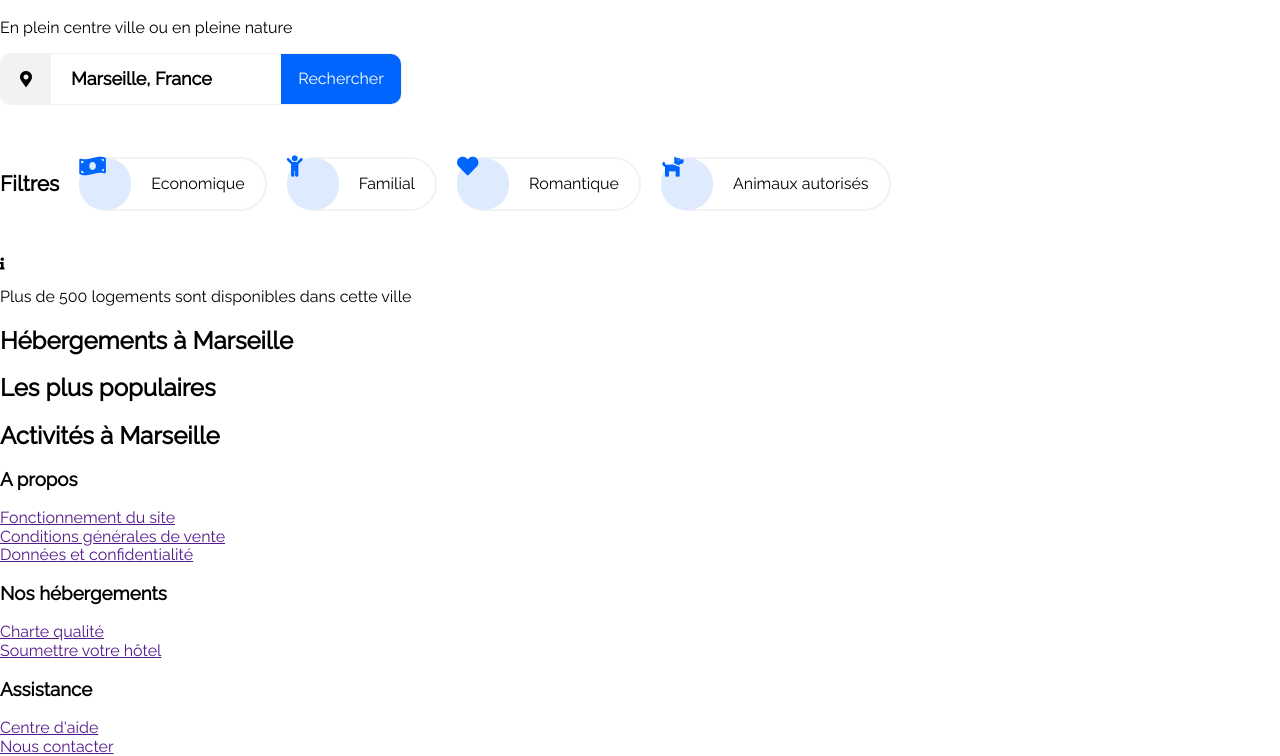
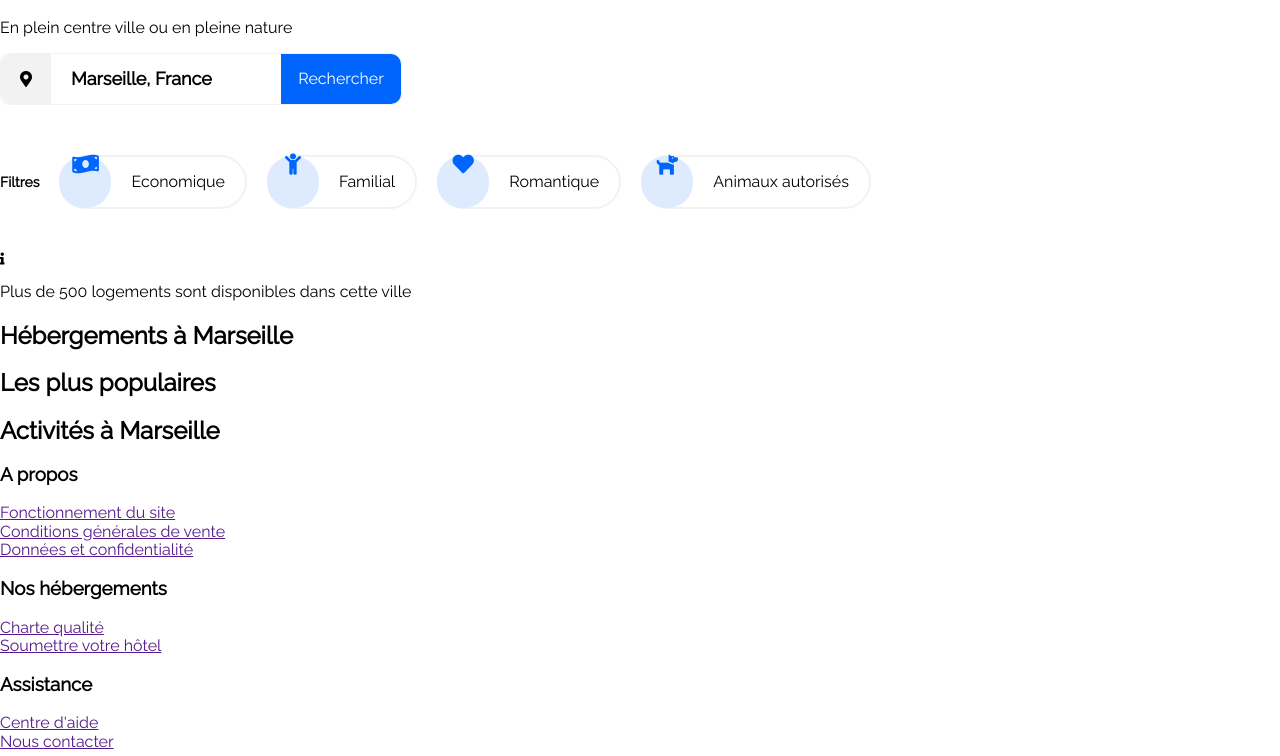
Before and after one commit to Krock13/booki, a plain HTML site: page index.html in a window 1280 px wide. Shown: the part 160-916 px from the top of the page. Drawn offline with Linux system fonts and the light colour scheme.

Commit message:
code cleanup

```diff
--- a/css/styles.css
+++ b/css/styles.css
@@ -4,6 +4,26 @@ html,
 body {
   font-family: Raleway, Arial, Helvetica, sans-serif;
 }
+
+.display-center{
+    display: flex;
+    justify-content: center;
+    align-items: center;
+}
+
+.display-between{
+    display: flex;
+    justify-content: space-between;
+    align-items: center;
+}
+
+.display-around{
+    display: flex;
+    justify-content: space-around;
+    align-items: center;
+}
+
+
 
 /* MENU */
 
@@ -13,9 +33,6 @@ body {
 }
 
 .navigation{
-    display: flex;
-    justify-content: space-between;
-    align-items: center;
     margin-right: 100px;
 }
 
@@ -54,16 +71,10 @@ header h1{
     width: 400px;
     border-radius: 10px;
     border: 0.5px solid #f2f2f2;
-    display: flex;
-    justify-content: center;
-    align-items: center;
 }
 
 .icon_map{
     background-color: #f2f2f2;
-    display: flex;
-    justify-content: center;
-    align-items: center;
     height: 50px;
     width: 50px;
     border-radius: 10px 0 0 10px;
@@ -75,18 +86,12 @@ header h1{
     font-size: 18px;
     color: black;
     font-weight: bold;
-    display: flex;
-    justify-content: center;
-    align-items: center;
     border: none;
     padding-left: 20px;
 }
 
 .search_button{
     background-color: #0065fc;
-    display: flex;
-    justify-content: center;
-    align-items: center;
     height: 50px;
     width: 120px;
     color: white;
@@ -112,15 +117,24 @@ header h1{
     margin-bottom: 40px;
 }
 
-.filters_title{
+header h2{
     margin-right: 20px;
     font-size: 14px;
 }
 
+.filters p{
+    height: 50px;
+    padding-left: 20px;
+    padding-right: 20px;
+    border-radius: 0 25px 25px 0;
+    padding-top: 32px;
+}
+
+.icon-center{
+    text-align: center;
+}
+
 .economic{
-    display: flex;
-    justify-content: space-between;
-    align-items: center;
     border: 2px solid #f2f2f2;
     height: 50px;
     border-radius: 30px;
@@ -129,9 +143,6 @@ header h1{
 
 .fa-money-bill-wave{
     color: #0065fc;
-    display: flex;
-    justify-content: center;
-    align-items: center;
     margin-left: -2px;
     border-radius: 25px;
     width: 52px;
@@ -139,20 +150,7 @@ header h1{
     background-color: #deebff;
 }
 
-.economic_text{
-    height: 50px;
-    padding-left: 20px;
-    padding-right: 20px;
-    border-radius: 0 25px 25px 0;
-    display: flex;
-    justify-content: center;
-    align-items: center;
-}
-
 .family{
-    display: flex;
-    justify-content: space-between;
-    align-items: center;
     border: 2px solid #f2f2f2;
     height: 50px;
     border-radius: 30px;
@@ -161,9 +159,6 @@ header h1{
 
 .fa-child{
     color: #0065fc;
-    display: flex;
-    justify-content: center;
-    align-items: center;
     margin-left: -2px;
     border-radius: 25px;
     width: 52px;
@@ -171,20 +166,7 @@ header h1{
     background-color: #deebff;
 }
 
-.family_text{
-    height: 50px;
-    padding-left: 20px;
-    padding-right: 20px;
-    border-radius: 0 25px 25px 0;
-    display: flex;
-    justify-content: center;
-    align-items: center;
-}
-
 .romance{
-    display: flex;
-    justify-content: space-between;
-    align-items: center;
     border: 2px solid #f2f2f2;
     height: 50px;
     border-radius: 30px;
@@ -193,9 +175,6 @@ header h1{
 
 .fa-heart{
     color: #0065fc;
-    display: flex;
-    justify-content: center;
-    align-items: center;
     margin-left: -2px;
     border-radius: 25px;
     width: 52px;
@@ -203,20 +182,7 @@ header h1{
     background-color: #deebff;
 }
 
-.romance_text{
-    height: 50px;
-    padding-left: 20px;
-    padding-right: 20px;
-    border-radius: 0 25px 25px 0;
-    display: flex;
-    justify-content: center;
-    align-items: center;
-}
-
 .pets{
-    display: flex;
-    justify-content: space-between;
-    align-items: center;
     border: 2px solid #f2f2f2;
     height: 50px;
     border-radius: 30px;
@@ -225,9 +191,6 @@ header h1{
 
 .fa-dog{
     color: #0065fc;
-    display: flex;
-    justify-content: center;
-    align-items: center;
     margin-left: -2px;
     border-radius: 25px;
     width: 52px;
@@ -235,15 +198,6 @@ header h1{
     background-color: #deebff;
 }
 
-.pets_text{
-    height: 50px;
-    padding-left: 20px;
-    padding-right: 20px;
-    border-radius: 0 25px 25px 0;
-    display: flex;
-    justify-content: center;
-    align-items: center;
-}
 
 
 
--- a/index.html
+++ b/index.html
@@ -10,7 +10,8 @@
 		<title>Booki</title>
 	</head>
 	<body>
-		<nav class="navigation">
+		<header>
+			<nav class="navigation display-between">
 				<div>
 					<img class="logo" src="/images/logo/Booki@3x.png" alt="logo Booki" />
 				</div>
@@ -19,46 +20,41 @@
 					<a class="item2" href="#activites">Activités</a>
 				</div>
 			</nav>
-		<header>
 			<h1>Trouvez votre hébergement pour des vacances de rêve</h1>
 			<p>En plein centre ville ou en pleine nature</p>
-			<div class="search_bar">
-				<div class="icon_map">
+			<div class="search_bar display-center">
+				<div class="icon_map display-center">
 					<i class="fas fa-map-marker-alt"></i>
 				</div>
 				<div>
-					<input class="text_bar" type="search" value="Marseille, France"/>
+					<input class="text_bar display-center" type="search" value="Marseille, France"/>
 				</div>
-				<div class="search_button">
+				<div class="search_button display-center">
 					<span class="desktop">Rechercher</span>
 					<span class="mobile"><i class="fas fa-search"></i></span>
 				</div>
 			</div>
 			<div class="filters">
-				<div class="filters_title">
 				<h2>Filtres</h2>
+				<div class="economic display-between">
+					<i class="fas fa-money-bill-wave fa-lg icon-center"></i>
+					<p>Economique</p>
 				</div>
-					<div class="economic">
-						<i class="fas fa-money-bill-wave fa-lg"></i>
-						<div class="economic_text">Economique</div>
+				<div class="family display-between">
+					<i class="fas fa-child fa-lg icon-center"></i>
+					<p>Familial</p>
 				</div>
-					<div class="family">
-						<i class="fas fa-child fa-lg"></i>
-						<div class="family_text">Familial</div>
+				<div class="romance display-between">
+					<i class="fas fa-heart fa-lg icon-center"></i>
+					<p>Romantique</p>
 				</div>
-					<div class="romance">
-						<i class="fas fa-heart fa-lg"></i>
-						<div class="romance_text">Romantique</div>
-					</div>
-					<div class="pets">
+				<div class="pets display-between icon-center">
 					<i class="fas fa-dog fa-lg"></i>
-						<div class="pets_text">Animaux autorisés</div>
+					<p>Animaux autorisés</p>
 				</div>
 			</div>
 			<div>
-				<div>
 				<i class="fas fa-info fa-xs"></i>
-				</div>
 				<p>Plus de 500 logements sont disponibles dans cette ville</p>
 			</div>
 		</header>
```
Lines whose indentation alone changed are shown as unchanged.
